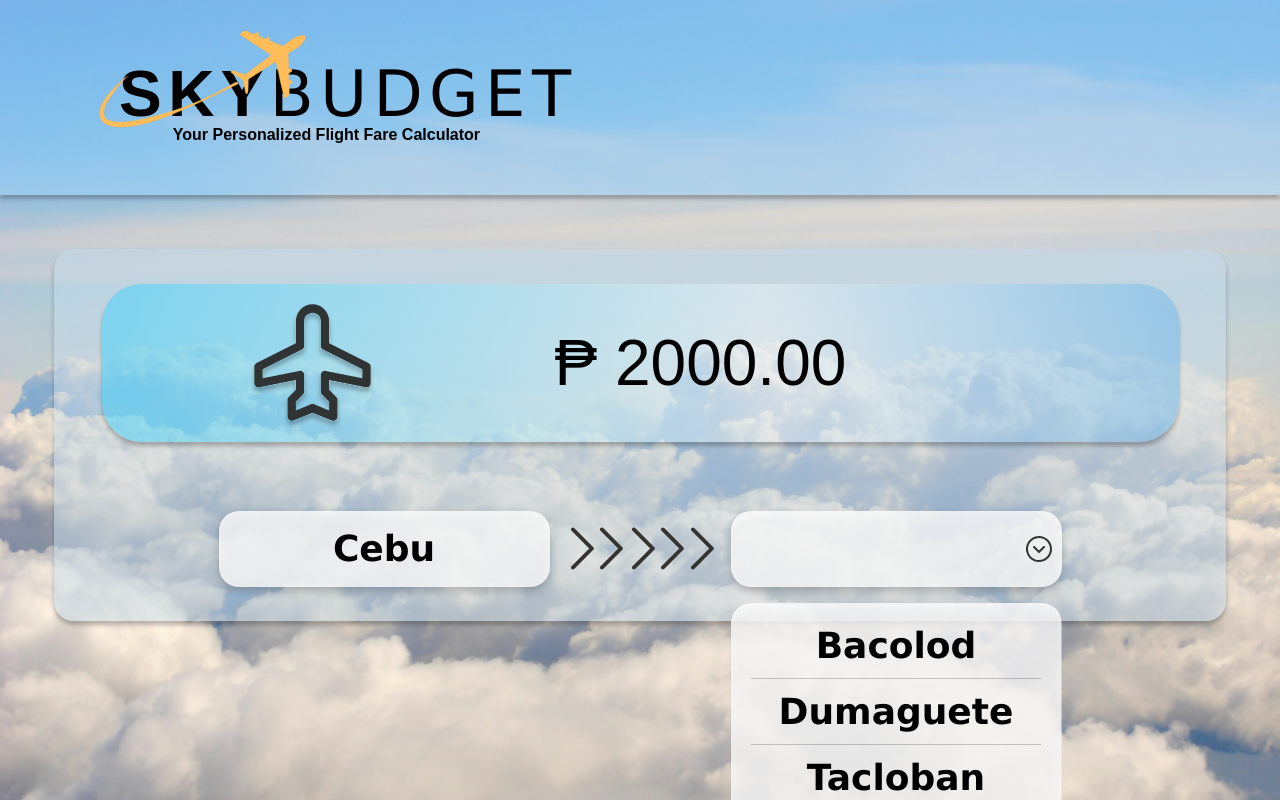
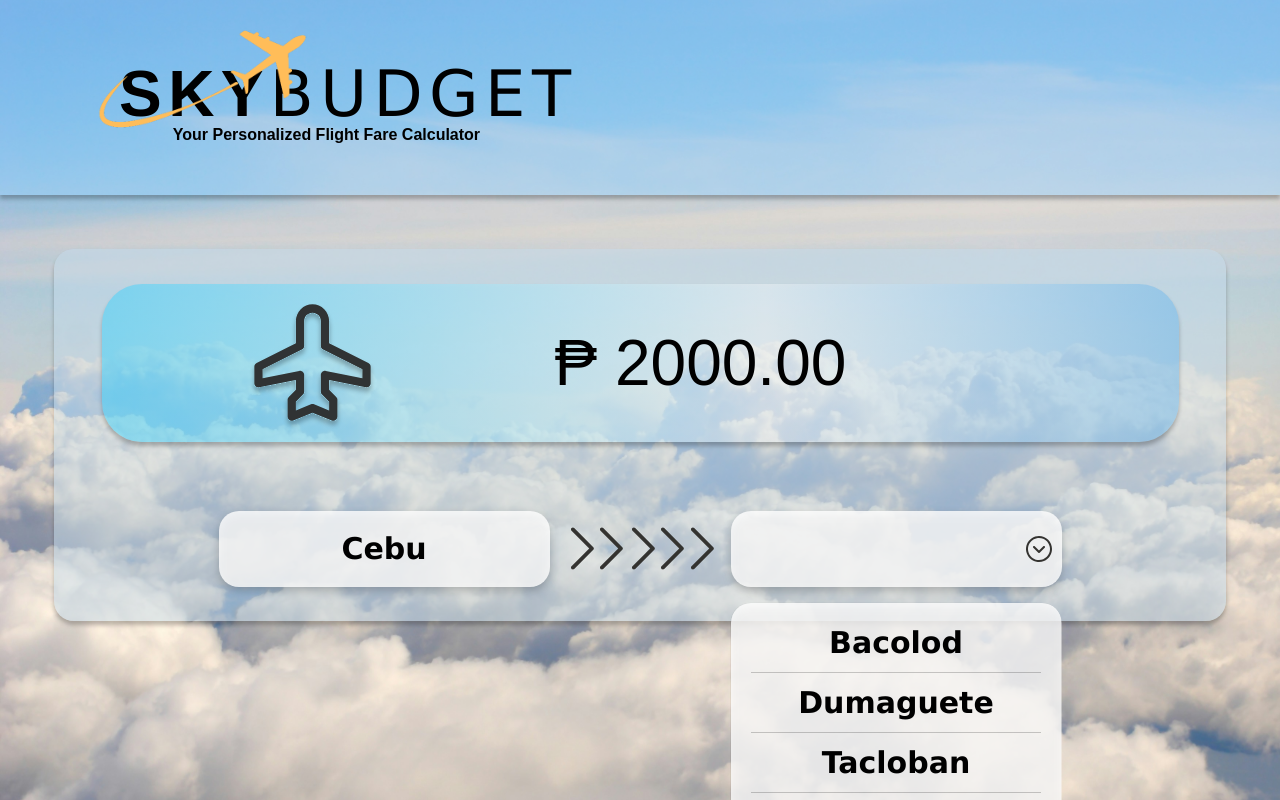
Before and after one commit to Hitagi7/SkyBudget, a React (Create React App) app: page / in a window 1280 px wide. Both pictures are taken after a click on the element 1038 px from the left and 548 px from the top of the page. Built offline with nearby package versions, Linux system fonts and the light colour scheme.

Commit message:
added functionality for dropdown menu

```diff
--- a/src/components/CalculatorContainer.css
+++ b/src/components/CalculatorContainer.css
@@ -81,7 +81,7 @@
   color: #000;
   text-align: center;
   font-family: "Lucida Sans";
-  font-size: 36px;
+  font-size: 30px;
   font-style: normal;
   font-weight: 600;
   line-height: normal;
@@ -97,10 +97,11 @@
 .input-box {
   width: 331px;
   height: 76px;
-  flex-shrink: 0;
   display: flex;
-  justify-content: flex-end;
-  align-items: center;
+  font-family: "Lucida Sans";
+  font-size: 30px;
+  text-align: center;
+  font-weight: 600;
   border-radius: 20px;
   background-color: rgba(255, 255, 255, 0.8);
   filter: drop-shadow(0px 4px 4px rgba(0, 0, 0, 0.25));
--- a/src/components/CalculatorContainer.js
+++ b/src/components/CalculatorContainer.js
@@ -7,6 +7,9 @@ import circledown from "../assets/CaretCircleDown.svg";
 
 const CalculatorContainer = () => {
   const [dropdown, setDropdown] = useState(false);
+  const [provinceTitle, setProvinceTitle] = useState("");
+
+  const updateProvince = (province) => setProvinceTitle(province);
 
   const toggleDropdown = () => setDropdown(!dropdown);
 
@@ -23,11 +26,11 @@ const CalculatorContainer = () => {
       </div>
       <img src={group_of_arrows} alt="" />
       <div className="input-with-button">
-        <input className="input-box" />
+        <input className="input-box" value={provinceTitle} readOnly />
         <div className="right-button" onClick={toggleDropdown}>
           <img src={circledown} alt="circledown" className="circledown" />
         </div>
-        {dropdown && <DropdownMenu />}
+        {dropdown && <DropdownMenu setProvinceTitle={updateProvince} />}
       </div>
     </div>
   );
--- a/src/components/DropdownMenu.css
+++ b/src/components/DropdownMenu.css
@@ -42,7 +42,7 @@
   justify-content: center;
   text-align: center;
   font-family: "Lucida Sans";
-  font-size: 36px;
+  font-size: 30px;
   font-weight: 600;
   border-bottom: 1px solid rgba(0, 0, 0, 0.2);
   padding: 12px 20px;
--- a/src/components/DropdownMenu.js
+++ b/src/components/DropdownMenu.js
@@ -2,11 +2,18 @@ import React from "react";
 import { MenuItems } from "../components/MenuItems";
 import "./DropdownMenu.css";
 
-function DropdownMenu() {
+function DropdownMenu({ setProvinceTitle }) {
   return (
     <ul className="dropdown-menu">
       {MenuItems.map((item, index) => (
-        <li key={index}>{item.title}</li>
+        <li
+          key={index}
+          onClick={(e) => {
+            setProvinceTitle(item.title);
+          }}
+        >
+          {item.title}
+        </li>
       ))}
     </ul>
   );
```
